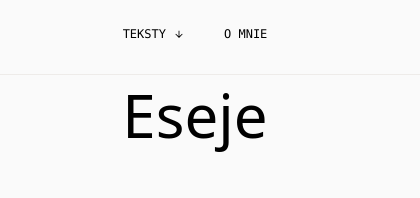
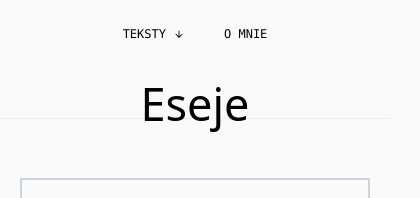
Before and after one commit to vladazachem/tymoteusz-portfolio, a Next.js app: page /texts/eseje in a window 390 px wide. Shown: the top 198 px of the page, 420 px wide, since content can reach past the window. Built offline with nearby package versions, Linux system fonts and the light colour scheme.

Commit message:
Enhance responsiveness of CategoryPage and AllTextsPage; adjust heading sizes and grid layout for improved display on various screen sizes

```diff
--- a/src/app/texts/[category]/page.js
+++ b/src/app/texts/[category]/page.js
@@ -14,9 +14,9 @@ export default function CategoryPage() {
 
   return (
     <div className="flex flex-col w-full gap-10">
-      <h1 className="text-h3 text-center font-sans font-medium capitalize">{category}</h1>
+      <h1 className="text-h4 sm:text-h3 text-center font-sans font-medium capitalize">{category}</h1>
       {filteredTexts.length > 0 ? (
-        <div className="grid grid-cols-2 gap-6">
+        <div className="grid grid-cols-1 md:grid-cols-2 gap-6">
           {filteredTexts.map((text) => (
             <ProjectCard
               key={text.id}
--- a/src/app/texts/page.js
+++ b/src/app/texts/page.js
@@ -4,7 +4,7 @@ import ProjectCard from "../../components/ProjectCard";
 export default function AllTextsPage() {
   return (
     <div className="flex flex-col w-full gap-10">
-      <h1 className="text-h3 text-center font-sans font-medium">Teksty</h1>
+      <h1 className="text-h4 sm:text-h3 text-center font-sans font-medium">Teksty</h1>
       <div className="grid grid-cols-1 md:grid-cols-2 gap-6">
         {sampleData.texts.map((text) => (
           <ProjectCard
```
